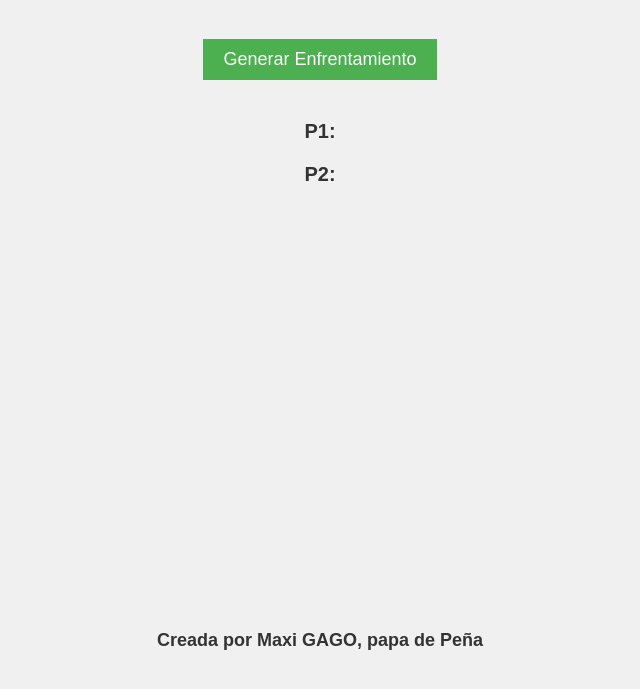
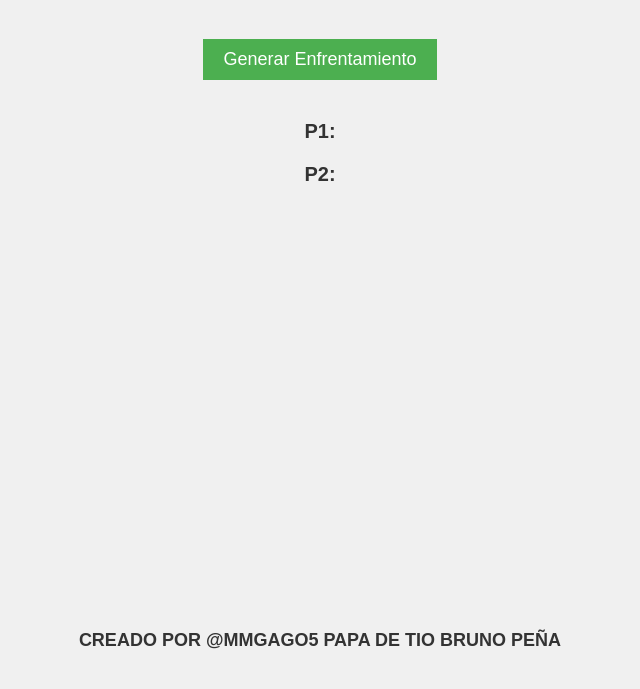
Before and after one commit to mmgago5/Fifa24-partidosvs, a plain HTML site: page index.html in a window 1280 px wide. Shown: the part 111-800 px from the top of the page, without its empty margins (320-960 px from the left). Drawn offline with Linux system fonts and the light colour scheme.

Commit message:
index.html

```diff
--- a/index.html
+++ b/index.html
@@ -16,7 +16,7 @@
         </div>
     </div>
     <footer>
-        <p>Creada por Maxi GAGO, papa de Peña</p>
+        <p>CREADO POR @MMGAGO5 PAPA DE TIO BRUNO PEÑA</p>
     </footer>
     <script src="script.js"></script>
 </body>
```
